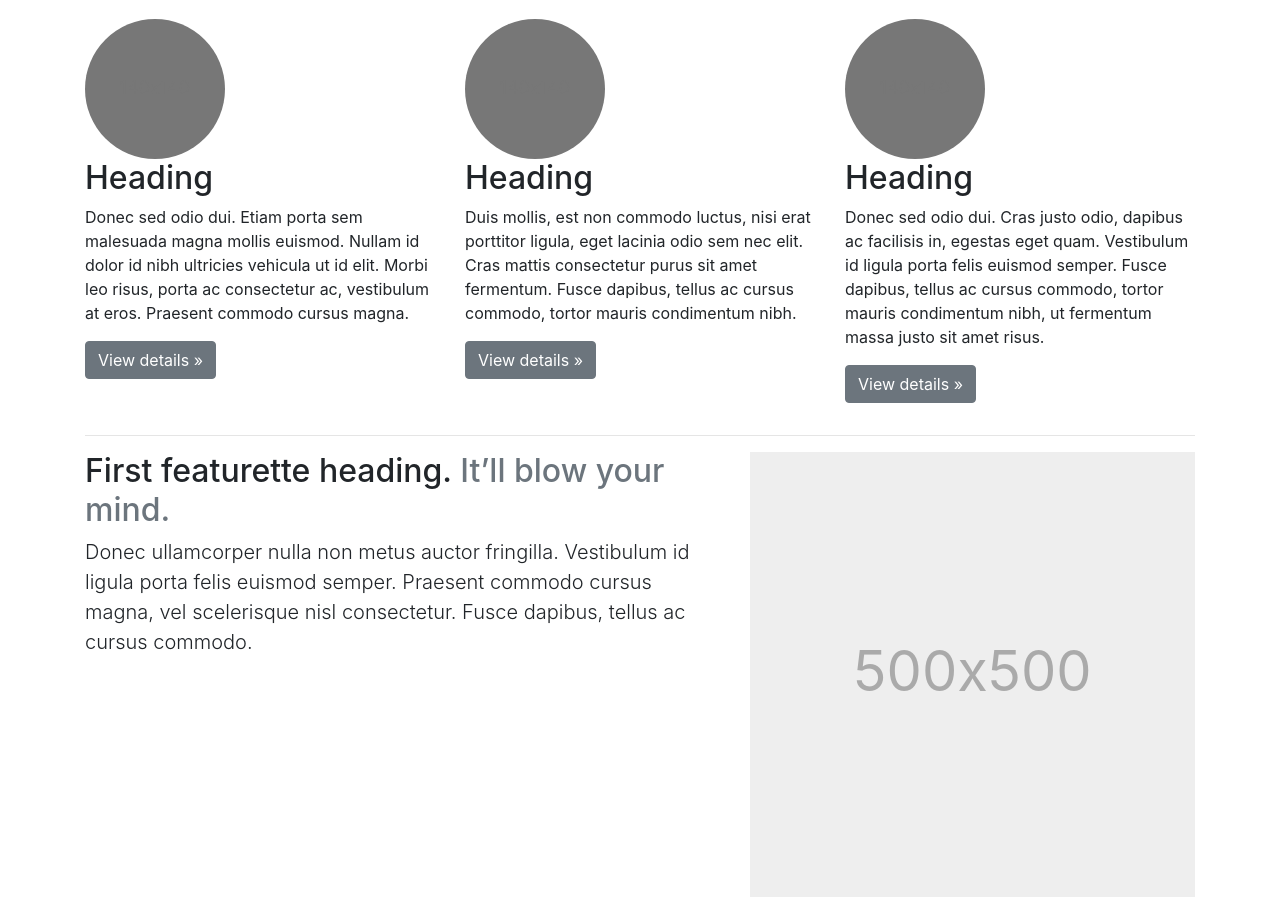
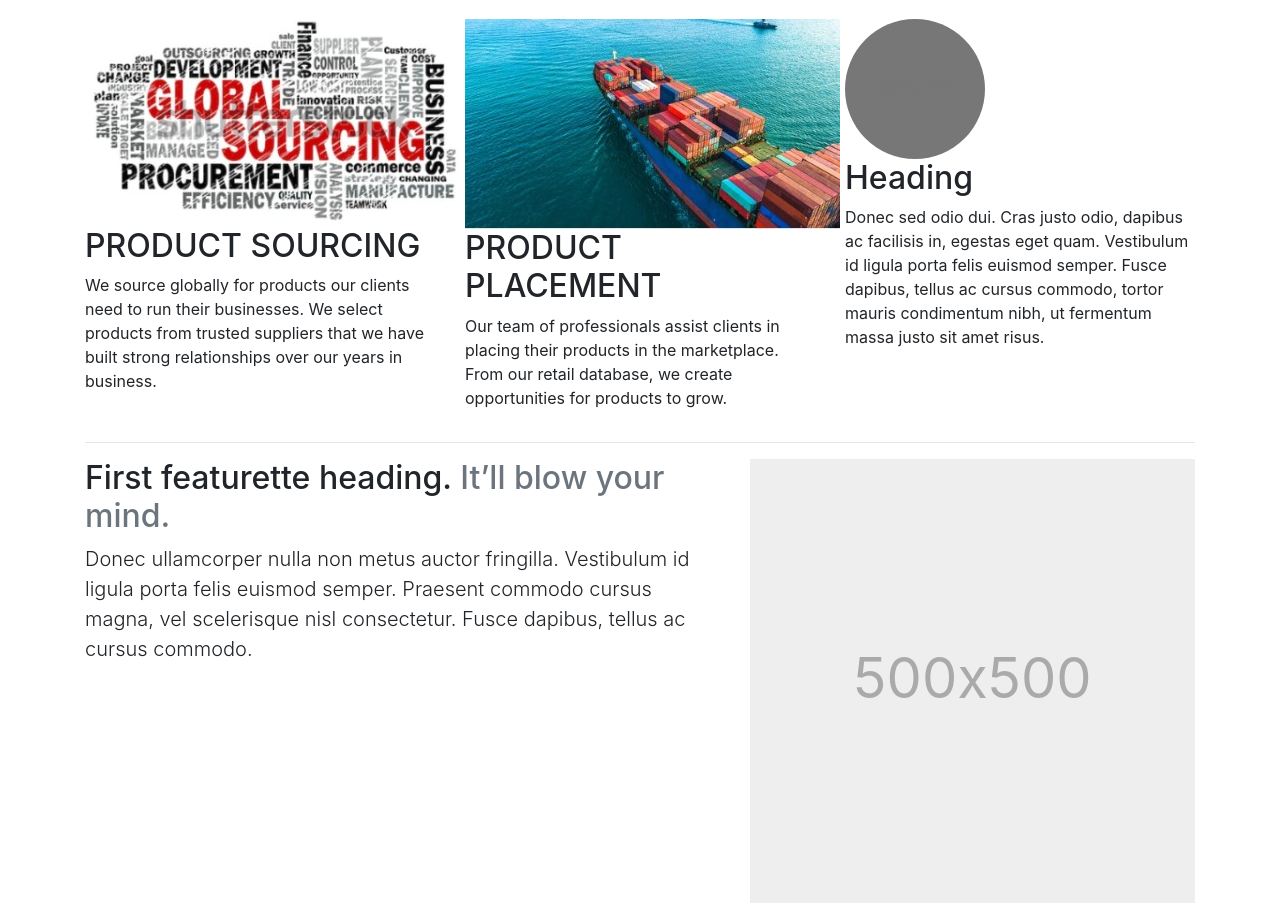
Before and after one commit to kxxr8671/Evergreen, a Django app: page / in a window 1280 px wide. Shown: the part 1006-1909 px from the top of the page. Run offline with Django 3.2, Linux system fonts and the light colour scheme; some libraries are stand-ins or nearby versions.

Commit message:
Added content and images to Home page.

```diff
--- a/egreen_trade_source/templates/base.html
+++ b/egreen_trade_source/templates/base.html
@@ -63,14 +63,14 @@
         <li class="nav-item active">
           <a class="nav-link" href="{% url 'home' %}">Home <span class="sr-only">(current)</span></a>
         </li>
+    <li class="nav-item">
+    		<a class="nav-link" href="{% url 'about_us' %}">About Us</a>
+    </li>
 	  <li class="nav-item">
 		<a class="nav-link" href="{% url 'services' %}">Services</a>
 	  </li>
 	  <li class="nav-item">
 		<a class="nav-link" href="{% url 'products' %}">Products</a>
-	  </li>
-	  <li class="nav-item">
-		<a class="nav-link" href="{% url 'about_us' %}">About Us</a>
 	  </li>
 	  <li class="nav-item">
 		<a class="nav-link" href="{% url 'contact_us' %}">Contact Us</a>
--- a/home/templates/home.html
+++ b/home/templates/home.html
@@ -42,22 +42,21 @@
     <!-- Three columns of text below the carousel -->
     <div class="row">
       <div class="col-lg-4">
-        <svg class="bd-placeholder-img rounded-circle" width="140" height="140" xmlns="http://www.w3.org/2000/svg" preserveAspectRatio="xMidYMid slice" focusable="false" role="img" aria-label="Placeholder: 140x140"><title>Placeholder</title><rect width="100%" height="100%" fill="#777"/><text x="50%" y="50%" fill="#777" dy=".3em">140x140</text></svg>
-        <h2>Heading</h2>
-        <p>Donec sed odio dui. Etiam porta sem malesuada magna mollis euismod. Nullam id dolor id nibh ultricies vehicula ut id elit. Morbi leo risus, porta ac consectetur ac, vestibulum at eros. Praesent commodo cursus magna.</p>
-        <p><a class="btn btn-secondary" href="#" role="button">View details &raquo;</a></p>
+        {% load static %}
+        <img src="{% static "product_sourcing.jpg" %}" align="left">
+        <h2>PRODUCT SOURCING</h2>
+        <p>We source globally for products our clients need to run their businesses.  We select products from trusted suppliers that we have built strong relationships over our years in business.</p>
       </div><!-- /.col-lg-4 -->
       <div class="col-lg-4">
-        <svg class="bd-placeholder-img rounded-circle" width="140" height="140" xmlns="http://www.w3.org/2000/svg" preserveAspectRatio="xMidYMid slice" focusable="false" role="img" aria-label="Placeholder: 140x140"><title>Placeholder</title><rect width="100%" height="100%" fill="#777"/><text x="50%" y="50%" fill="#777" dy=".3em">140x140</text></svg>
-        <h2>Heading</h2>
-        <p>Duis mollis, est non commodo luctus, nisi erat porttitor ligula, eget lacinia odio sem nec elit. Cras mattis consectetur purus sit amet fermentum. Fusce dapibus, tellus ac cursus commodo, tortor mauris condimentum nibh.</p>
-        <p><a class="btn btn-secondary" href="#" role="button">View details &raquo;</a></p>
+        {% load static %}
+        <img src="{% static "product_placement.jpg" %}" align="left">
+        <h2>PRODUCT PLACEMENT</h2>
+        <p>Our team of professionals assist clients in placing their products in the marketplace. From our retail database, we create opportunities for products to grow.</p>
       </div><!-- /.col-lg-4 -->
       <div class="col-lg-4">
         <svg class="bd-placeholder-img rounded-circle" width="140" height="140" xmlns="http://www.w3.org/2000/svg" preserveAspectRatio="xMidYMid slice" focusable="false" role="img" aria-label="Placeholder: 140x140"><title>Placeholder</title><rect width="100%" height="100%" fill="#777"/><text x="50%" y="50%" fill="#777" dy=".3em">140x140</text></svg>
         <h2>Heading</h2>
         <p>Donec sed odio dui. Cras justo odio, dapibus ac facilisis in, egestas eget quam. Vestibulum id ligula porta felis euismod semper. Fusce dapibus, tellus ac cursus commodo, tortor mauris condimentum nibh, ut fermentum massa justo sit amet risus.</p>
-        <p><a class="btn btn-secondary" href="#" role="button">View details &raquo;</a></p>
       </div><!-- /.col-lg-4 -->
     </div><!-- /.row -->
 
```
